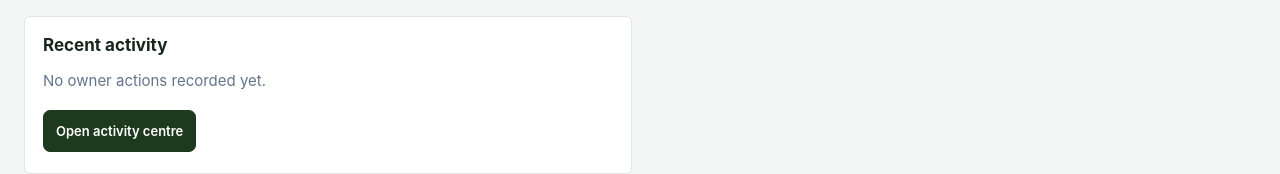
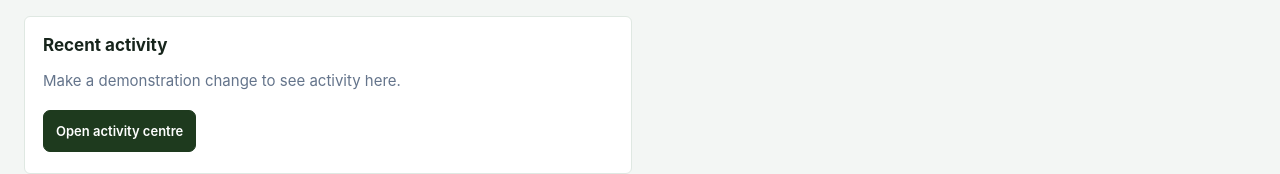
Before and after one commit to s4wf9js2k8-create/owner-admin, a React (Vite) app: page / in a window 1280 px wide. Shown: the part 1870-2044 px from the top of the page. Built offline with nearby package versions, Linux system fonts and the light colour scheme.

Commit message:
Preserve the reset activity empty-state prompt

```diff
--- a/src/owner/BusinessDashboard.jsx
+++ b/src/owner/BusinessDashboard.jsx
@@ -277,7 +277,9 @@ export default function BusinessDashboard({ controller, data }) {
                       {l.event}
                     </p>
                   ))}
-                  {!logs.length && <p>No owner actions recorded yet.</p>}
+                  {!logs.length && (
+                    <p>Make a demonstration change to see activity here.</p>
+                  )}
                   <button onClick={() => jump("Activity Logs")}>
                     Open activity centre
                   </button>
```
